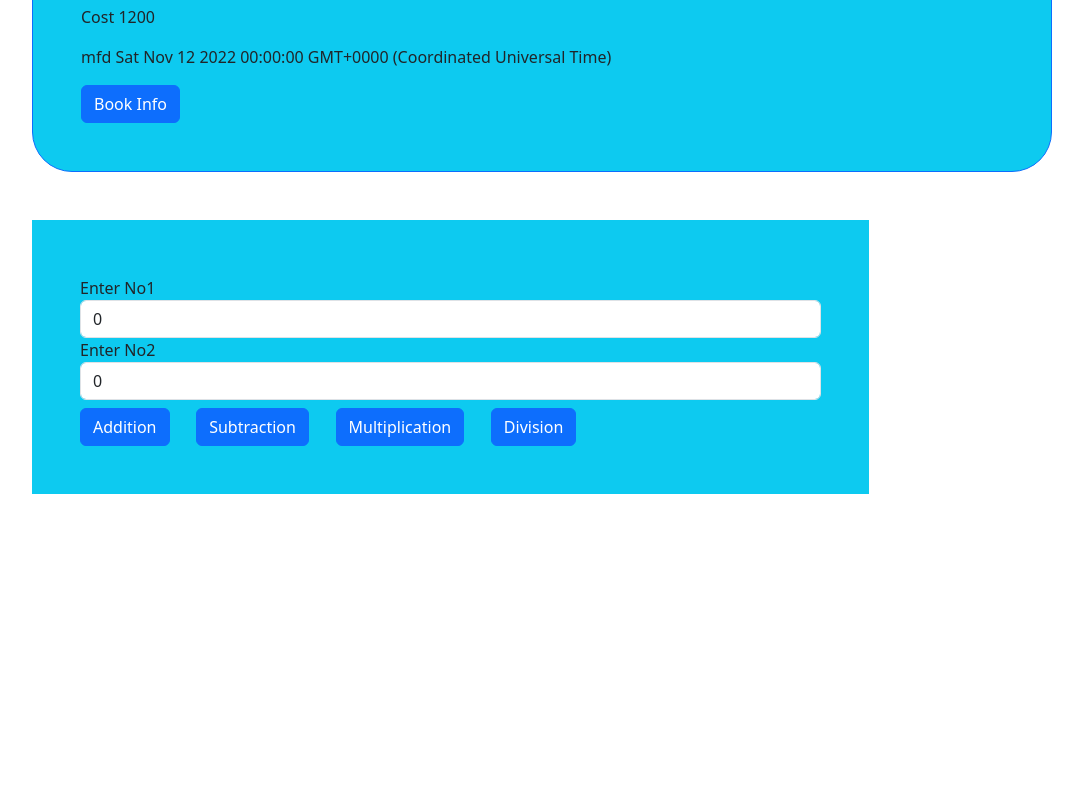
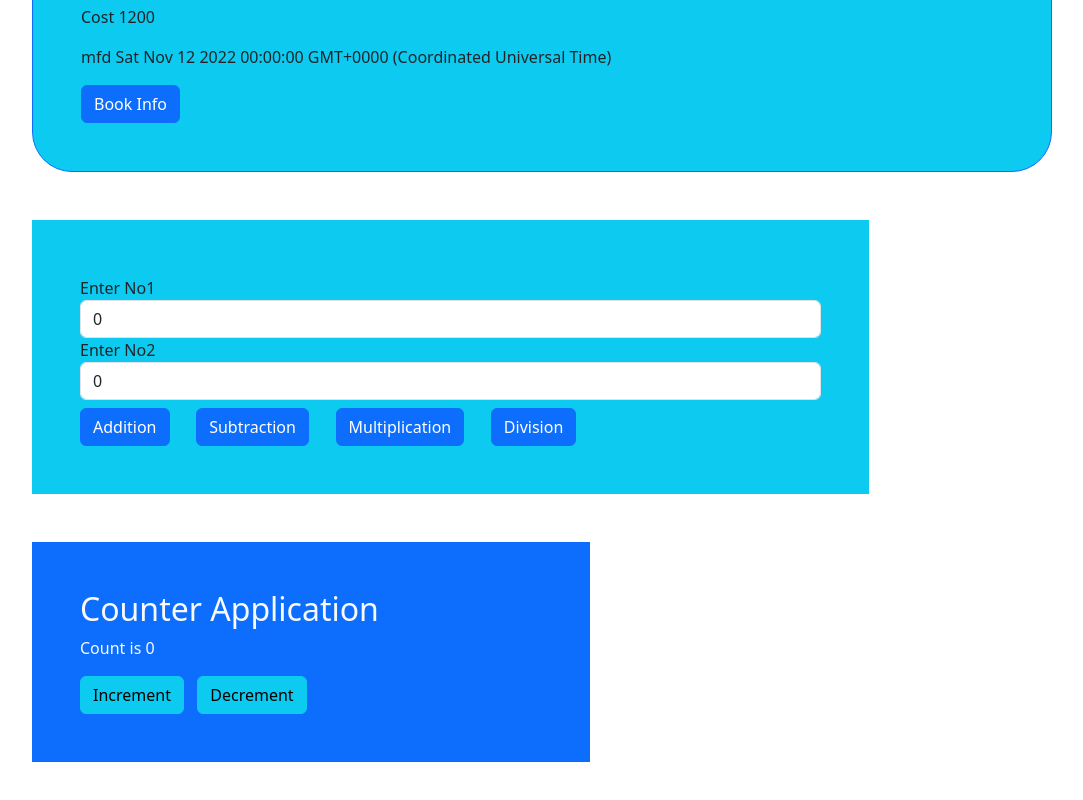
Before and after one commit to harins2009/angularapp1, an Angular app: page / in a window 1280 px wide. Shown: the part 2281-3081 px from the top of the page, without its empty margins (98-1181 px from the left). Before the commit the page ends 2823 px from the top, so only its background shows below. Built offline with nearby package versions, Linux system fonts and the light colour scheme.

Commit message:
added counter

```diff
--- a/src/app/calculator/calculator.component.html
+++ b/src/app/calculator/calculator.component.html
@@ -27,4 +27,13 @@
     <div>Division is {{n1/n2}}</div>
     </div> -->
  </form>
+ <form>
+    <div class="bg-primary w-50 p-5 m-5 text-light">
+        <h2>Counter Application</h2>
+        <p>Count is {{counter}}</p>
+        <button type="button" (click)="increment ()" class="btn btn-info" > Increment</button>
+        <button type="button" (click)="decrement()" class="btn btn-info" [ngStyle]="{'margin-left':'10pt'}">
+            Decrement</button>
+    </div>
+ </form>
 </div>
--- a/src/app/calculator/calculator.component.ts
+++ b/src/app/calculator/calculator.component.ts
@@ -11,6 +11,15 @@ import { FormsModule } from '@angular/forms';
 export class CalculatorComponent {
    @Input() n1:number=0;
    @Input() n2:number=0;
+   @Input() counter:number=0;
+
+   increment (){
+    this.counter++;
+   }
+
+   decrement(){
+    this.counter--;
+   }
 
    addition(){
     alert('addition is '+(this.n1+this.n2))
```
